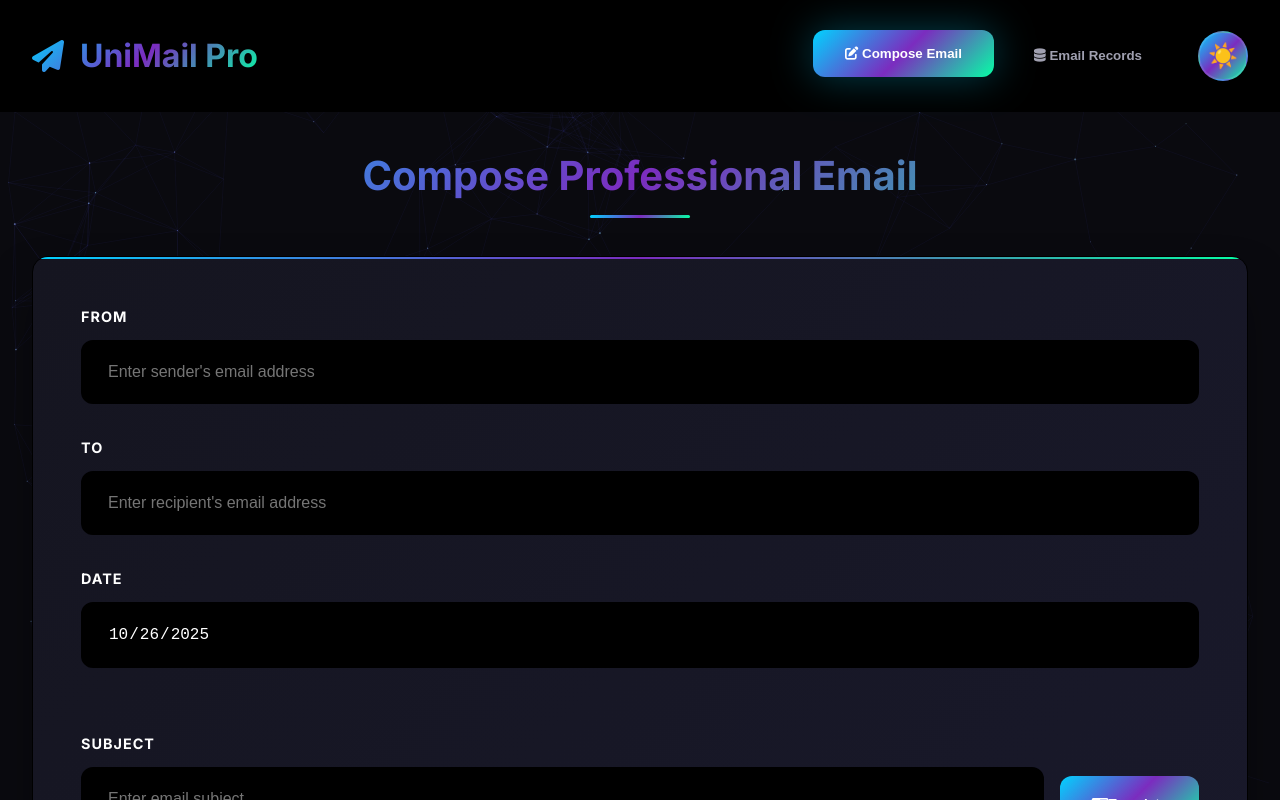
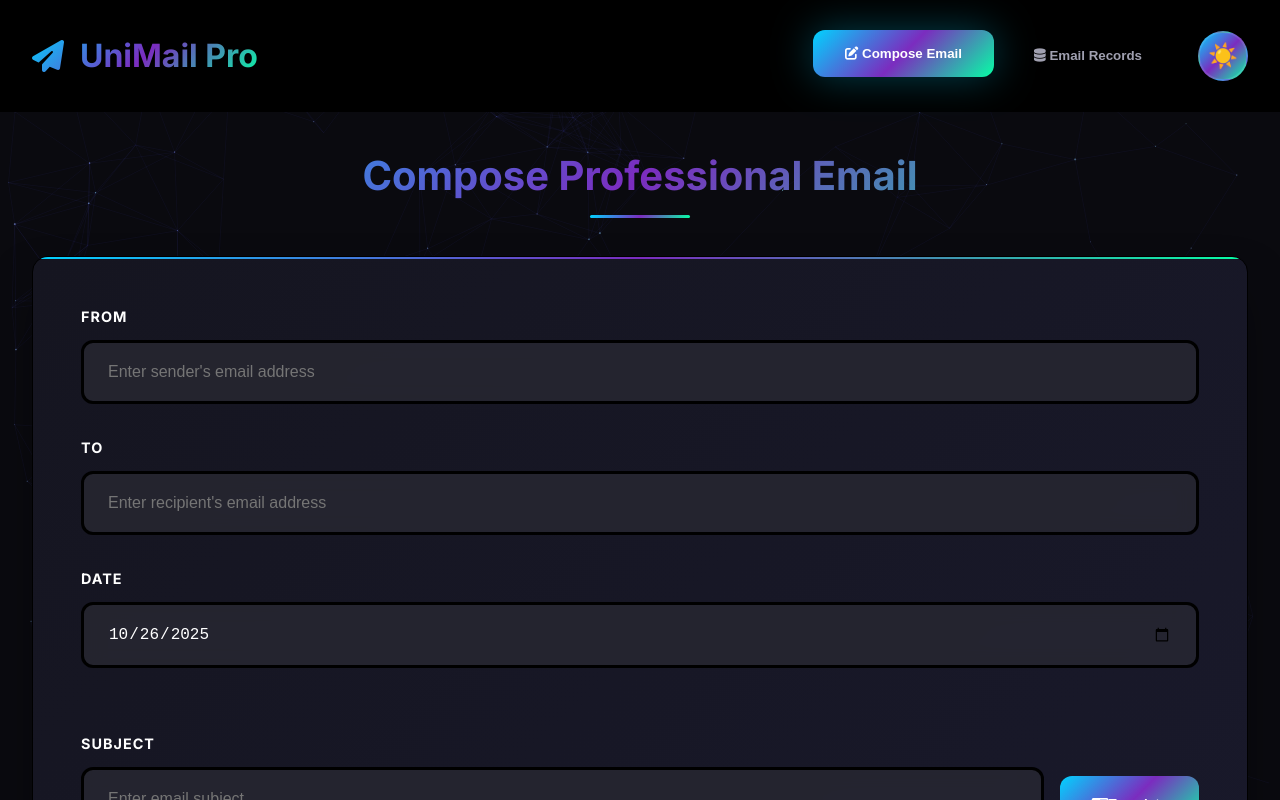
Before and after one commit to Hrishikesh-Gavai/UniMail-Pro, a React (Create React App) app: page / in a window 1280 px wide. Shown: the top 800 px of the page. Built offline with nearby package versions, Linux system fonts and the light colour scheme; no server answers.

Commit message:
Update App.css

```diff
--- a/src/App.css
+++ b/src/App.css
@@ -353,7 +353,7 @@ body {
 .form-textarea {
   width: 100%;
   padding: 1.25rem 1.5rem;
-  background: black;
+  background: rgba(40, 40, 50, 0.8);
   border: 3px solid black;
   border-radius: 12px;
   color: var(--text-primary);
```
